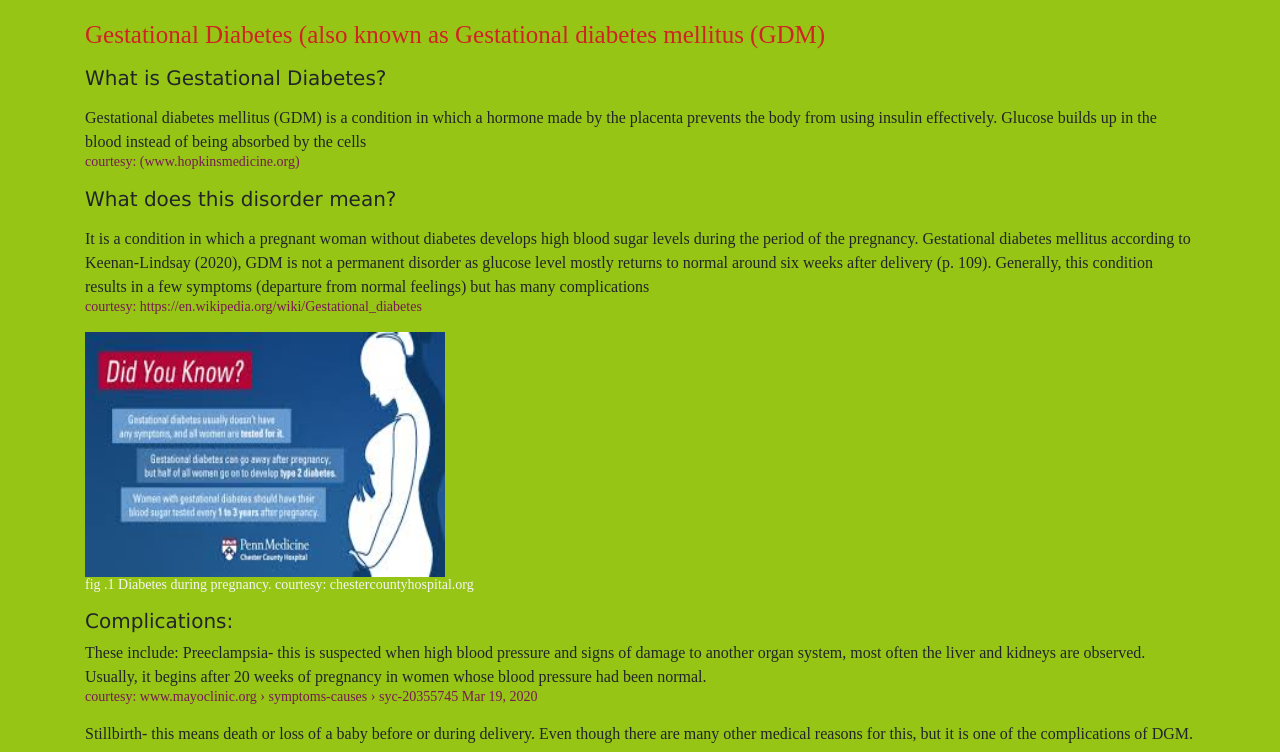
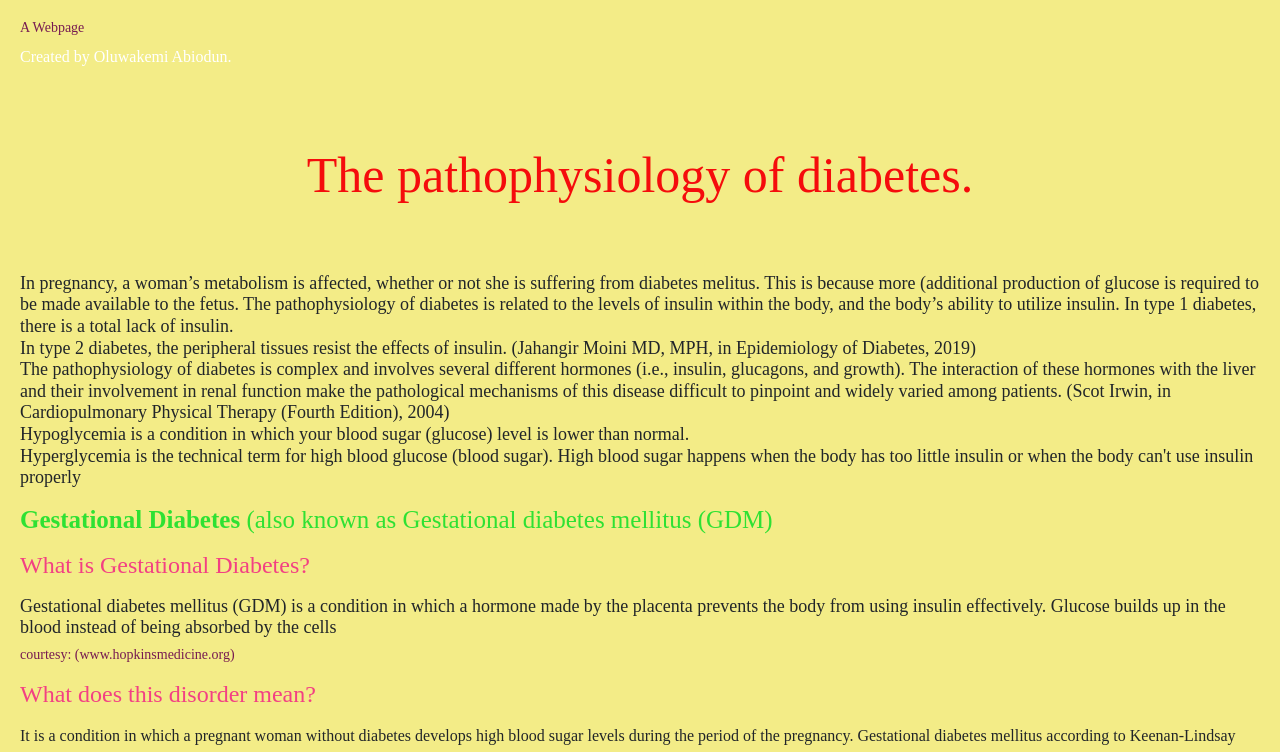
Before and after one commit to Lankem/gdm_assignment, a plain HTML site: page index.html in a window 1280 px wide. Shown: the top 752 px of the page. Drawn offline with nearby package versions, Linux system fonts and the light colour scheme.

Commit message:
15102020

```diff
--- a/css/index.css
+++ b/css/index.css
@@ -1,24 +1,43 @@
 
 body{
-    background-color:#96c515;
+    background-color:#f3ec87;
     padding:20px;
     font-family: times new Roman, Times, serif;
+    margin: 0;
 }
-h6{
-color: rgb(119, 27, 81);
-    font-size: 14px;
+.one{
+    color: white;
+}
+
+h1{
+    font-size: 50px;
+}
+h2{
+    font-size: 18px;
 }
 h3{
-    color:rgb(207, 36, 36);
+    color:rgba(21, 223, 41, 0.89);
     font-size: 25px;
 
 }
+h4{
+    color: rgba(243, 20, 131, 0.795);
+}
+
+.header{
+    padding: 60px;
+    text-align: center;
+    color: rgb(245, 12, 12);
+    font-weight: bold;
+    font-size: 50px;
+  }
 
 h7, h5{
-    color:whitesmoke;
+    color:rgb(218, 38, 38);
     font-size: 14px;
 }
-h4{font-size:20px;
-    font-family: Verdana, Geneva, Tahoma, sans-serif;
 
-}
+h6{
+    color: rgb(119, 27, 81);
+        font-size: 14px;
+    }
--- a/index.html
+++ b/index.html
@@ -8,14 +8,30 @@
     <link rel="stylesheet" href="css/index.css" type="text/css" />
 </head>
 <body>
+    <h6>A Webpage</h6>
+    <p class="one">Created by Oluwakemi Abiodun.</p>
 
-    <div class="container">
+        <div class="header">
+            <h1>The pathophysiology of diabetes.</h1>
+        </div>
+<h2><p>In pregnancy, a woman’s metabolism is affected, whether or not she is suffering from diabetes melitus. This is because more (additional production of glucose is required to be made available to the fetus.
+The pathophysiology of diabetes is related to the levels of insulin within the body, and the body’s ability to utilize insulin.
+In type 1 diabetes, there is a total lack of insulin. </br>
+In type 2 diabetes, the peripheral tissues resist the effects of insulin.
+(Jahangir Moini MD, MPH, in Epidemiology of Diabetes, 2019)</br>
 
-    <h3> Gestational Diabetes (also known as Gestational diabetes mellitus (GDM)</h3>
+The pathophysiology of diabetes is complex and involves several different hormones (i.e., insulin, glucagons, and growth). The interaction of these hormones with the liver and their involvement in renal function make the pathological mechanisms of this disease difficult to pinpoint and widely varied among patients.
+(Scot Irwin, in Cardiopulmonary Physical Therapy (Fourth Edition), 2004)</br>
+
+Hypoglycemia is a condition in which your blood sugar (glucose) level is lower than normal.</br>
+Hyperglycemia is the technical term for high blood glucose (blood sugar). High blood sugar happens when the body has too little insulin or when the body can't use insulin properly</br></h2>
+
+
+        <h3><strong>Gestational Diabetes</strong> (also known as Gestational diabetes mellitus (GDM)</h3>
         <p></p>
         <h4>What is Gestational Diabetes?</h4>
         <p></p></b>
-        Gestational diabetes mellitus (GDM) is a condition in which a hormone made by the placenta prevents the body from using insulin effectively. Glucose builds up in the blood instead of being absorbed by the cells
+        <h2>Gestational diabetes mellitus (GDM) is a condition in which a hormone made by the placenta prevents the body from using insulin effectively. Glucose builds up in the blood instead of being absorbed by the cells</h2>
         <div><h6>courtesy: (www.hopkinsmedicine.org)</h6></div>
         <p></p>
         <p><h4>What does this disorder mean?</h4>
@@ -60,16 +76,16 @@
                 <h4>5 ways to stay healthy with gestational diabetes</h4><p></p>
 
                 <p>Most physicians perform a simple blood test on pregnant women during about 24 to 28 weeks into the pregnancies in other to get a picture of how your body reacts to insulin. If a high blood sugar level is detected, further evaluation test would be recommended involving tests on where your blood sugar is tested every hour for three hours after drinking the sugary solution. Depending on the results, your doctor will determine if you have gestational diabetes.<p></p>
-                However, should that be the case, following below mentioned five simple routine would keep both mother and her baby healthy throughout the gestational period.
+                However, should that be the case, below mentioned five simple routines would keep both mother and her baby healthy throughout the gestational period.
                 </p><p></p>
 
             1. <strong>Create a healthy carb strategy.</strong>
-            Swap out refined carbohydrates such as white bread, candy and soda for fiber-filled whole alternatives like whole grain bread, fruits and vegetables. Spread your intake of carb-containing foods throughout the day to keep your blood sugar steady.<p></p><p></p>
+            Swap out refined carbohydrates such as white bread, candy and soda for fibre-filled whole alternatives like whole-grain bread, fruits and vegetables. Spread your intake of carb-containing foods throughout the day to keep your blood sugar steady.<p></p><p></p>
             2. <strong>Eat small meals throughout the day.</strong>
-            Rather than having three large meals per day, opt to eat small meals or a low carb snacks every two to four hours.<p></p><p></p>
+            Rather than having three large meals per day, opt to eat small meals or low carb snacks every two to four hours.<p></p><p></p>
             3. <strong>Stay active throughout pregnancy.</strong>
-            If you were a regular exerciser prior to pregnancy, talk to your doctor about sticking with your routine now. Even a short 10-minute walk after every meal can make a huge impact.<p></p><p></p>
-            4. <strong>keep an eye on your blood sugar levels.</strong>
+            If you were a regular exerciser before pregnancy, talk to your doctor about sticking with your routine now. Even a short 10-minute walk after every meal can make a huge impact.<p></p><p></p>
+            4. <strong>Keep an eye on your blood sugar levels.</strong>
             Typically, blood sugar levels should be measured after each meal, but your doctor may advise testing before meals and first thing in the morning as well.<p></p><p></p>
             5. <strong>Share your diagnosis with your primary care doctor.</strong>
             Women with gestational diabetes have a 60 percent chance of developing Type 2 diabetes later in life; so stay in constant contact with your primary care doctor. They may even recommend testing your blood sugar levels every one to three years. <h6>courtesy: https://www.abbott.com/corpnewsroom/healthy-communities/gestational-diabetes.html</h6>
```
